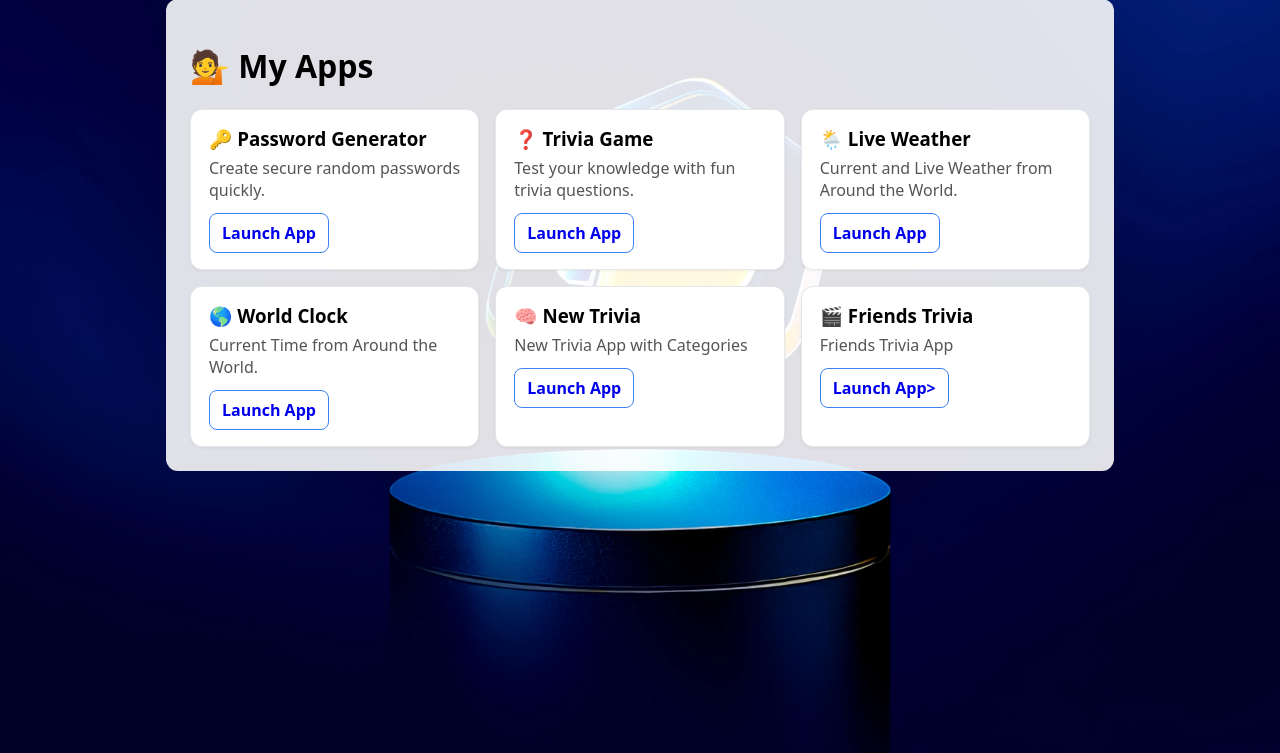
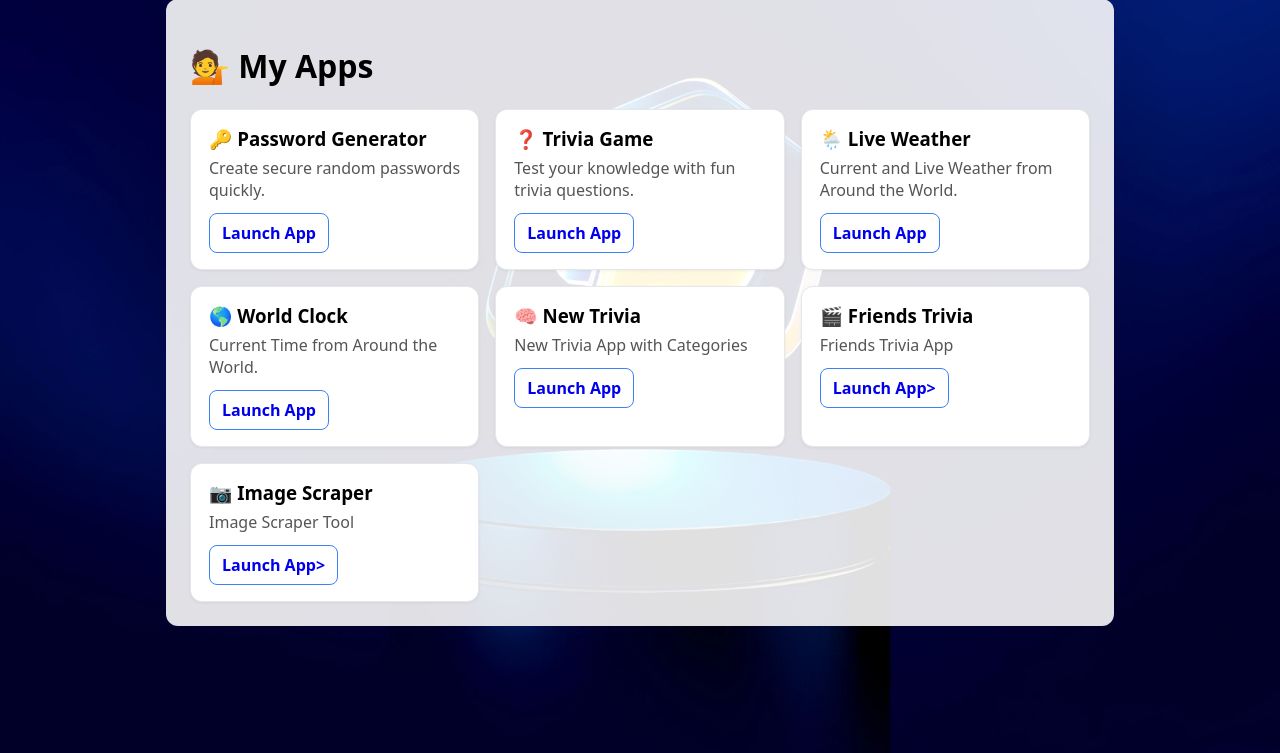
Before and after one commit to jnaugle101/portfolio, a Flask app: page /apps in a window 1280 px wide. Shown: the part 47-800 px from the top of the page. Run offline with Flask 3, Linux system fonts and the light colour scheme.

Commit message:
added  app

```diff
--- a/templates/apps.html
+++ b/templates/apps.html
@@ -75,6 +75,11 @@
     <a href="https://friends-trivia.onrender.com" target="_blank">Launch App></a>
   </div>
 
+    <div class="app-card">
+    <h3>📷 Image Scraper</h3>
+    <p>Image Scraper Tool</p>
+    <a href="https://image-scraper-m1ut.onrender.com" target="_blank">Launch App></a>
+  </div>
 </div>
 
 {% endblock %}
--- a/templates/projects.html
+++ b/templates/projects.html
@@ -12,6 +12,7 @@
     <li><strong>World Clock</strong> — Python based World Clock.</li>
     <li><strong>World Weather</strong> - Python based list of current weather in various countries</li>
     <li><strong>New Trivia Game with Categories</strong> - Python based trivia game with categories</li>
-    <li><strong>Friends the Tv Show Trivia App></strong> - Python Based game</li>
+    <li><strong>Friends the TV Show Trivia App></strong> - Python Based game</li>
+    <li><strong>Image Scraper Tool</strong> - Python Based Image Scraper Tool</li>
   </ul>
 {% endblock %}
```
